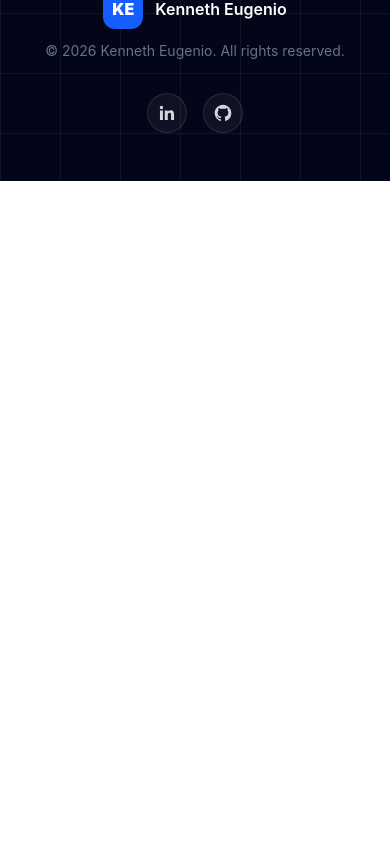
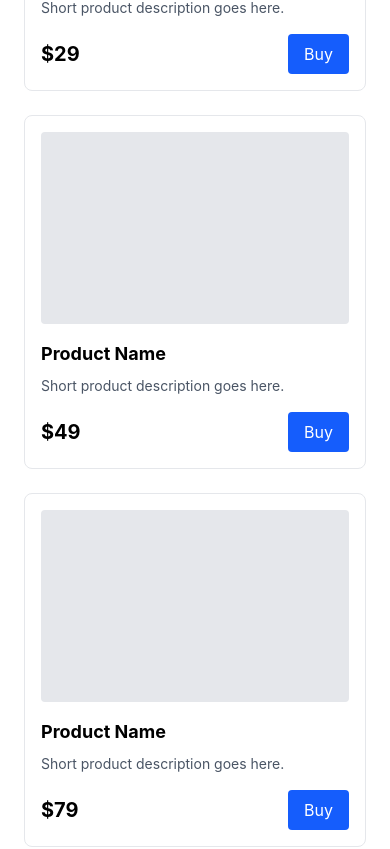
Before and after one commit to Gaaame/Kenneth-Eugenio_Personal-Portfolio, a React (Vite) app: page / in a window 390 px wide. Shown: the part 6740-7589 px from the top of the page. Before the commit the page ends 6921 px from the top, so only its background shows below. Built offline with nearby package versions, Linux system fonts and the light colour scheme.

Commit message:
implement services.tsx route

```diff
--- a/src/App.tsx
+++ b/src/App.tsx
@@ -10,12 +10,13 @@ import Projects from "./Components/Projects.tsx";
 import Footer from "./Components/Footer.tsx";
 import Contact from "./Components/Contact.tsx";
 import About from "./Components/About.tsx";
+import Services from "./Components/Services.tsx";
 
 function Home() {
   return (
     <>
       {" "}
-      <Hero /> <About /> <Experience /> <Projects /> <Footer />
+      <Hero /> <About /> <Experience /> <Projects /> <Services /> <Footer />
     </>
   );
 }
--- a/src/Components/Navbar.tsx
+++ b/src/Components/Navbar.tsx
@@ -6,6 +6,7 @@ const navItems = [
   { label: "About", href: "/#about" },
   { label: "Experience", href: "/#experience" },
   { label: "Projects", href: "/#projects" },
+  { label: "Services", href: "/#services" },
 ];
 
 function Navbar() {
--- a/src/Components/Services.tsx
+++ b/src/Components/Services.tsx
@@ -1,7 +1,53 @@
 import React from "react";
 
 const Services = () => {
-  return <div>Services</div>;
+  return (
+    <section id="services">
+      <div className="grid grid-cols-1 sm:grid-cols-2 lg:grid-cols-3 gap-6 p-6">
+        <div className="bg-white border border-gray-200 rounded-lg p-4">
+          <div className="bg-gray-200 h-48 rounded mb-4"></div>
+          <h3 className="text-lg font-bold mb-2">Product Name</h3>
+          <p className="text-gray-600 text-sm mb-4">
+            Short product description goes here.
+          </p>
+          <div className="flex justify-between items-center">
+            <span className="text-xl font-bold">$29</span>
+            <button className="bg-blue-600 text-white px-4 py-2 rounded hover:bg-blue-700">
+              Buy
+            </button>
+          </div>
+        </div>
+
+        <div className="bg-white border border-gray-200 rounded-lg p-4">
+          <div className="bg-gray-200 h-48 rounded mb-4"></div>
+          <h3 className="text-lg font-bold mb-2">Product Name</h3>
+          <p className="text-gray-600 text-sm mb-4">
+            Short product description goes here.
+          </p>
+          <div className="flex justify-between items-center">
+            <span className="text-xl font-bold">$49</span>
+            <button className="bg-blue-600 text-white px-4 py-2 rounded hover:bg-blue-700">
+              Buy
+            </button>
+          </div>
+        </div>
+
+        <div className="bg-white border border-gray-200 rounded-lg p-4">
+          <div className="bg-gray-200 h-48 rounded mb-4"></div>
+          <h3 className="text-lg font-bold mb-2">Product Name</h3>
+          <p className="text-gray-600 text-sm mb-4">
+            Short product description goes here.
+          </p>
+          <div className="flex justify-between items-center">
+            <span className="text-xl font-bold">$79</span>
+            <button className="bg-blue-600 text-white px-4 py-2 rounded hover:bg-blue-700">
+              Buy
+            </button>
+          </div>
+        </div>
+      </div>
+    </section>
+  );
 };
 
 export default Services;
```
